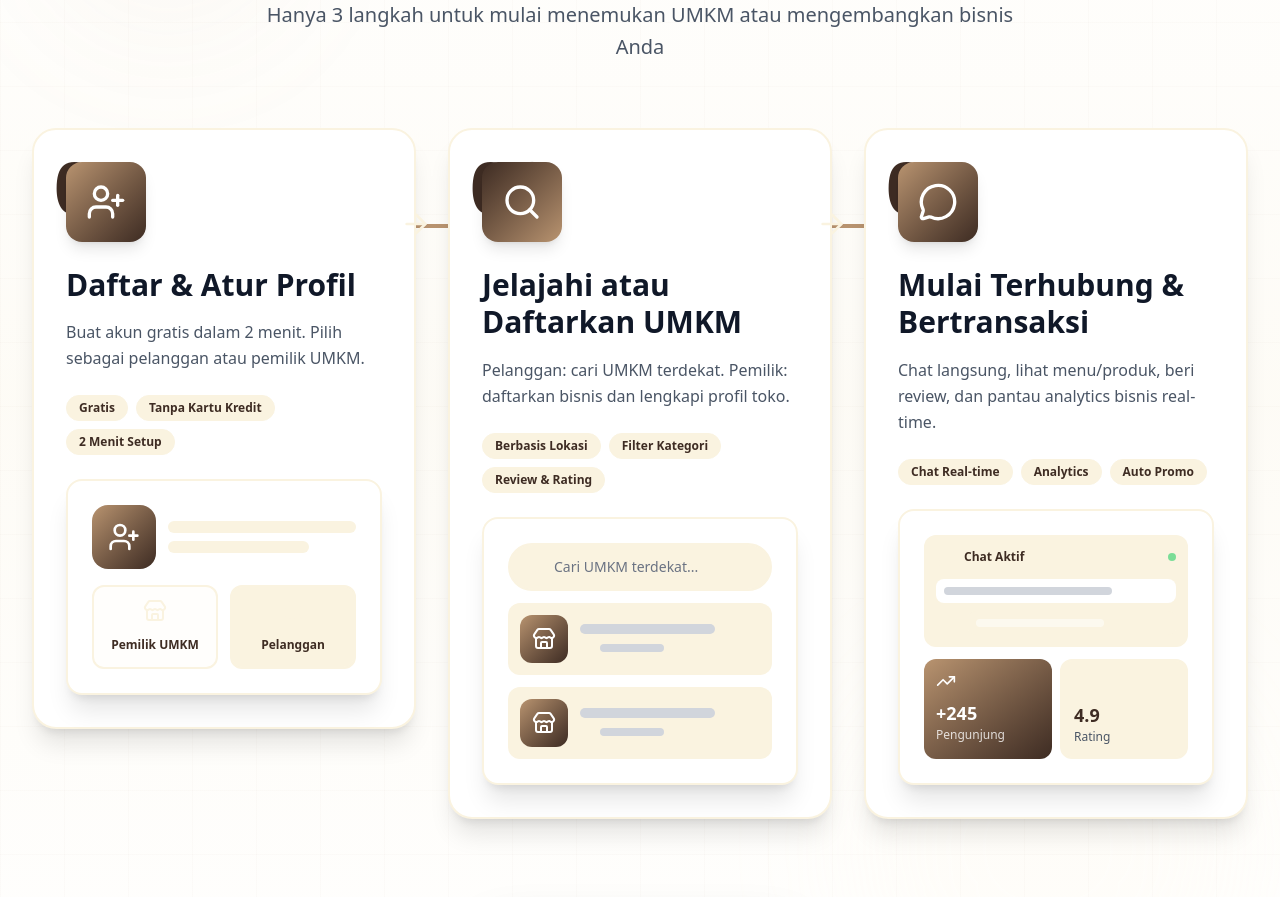
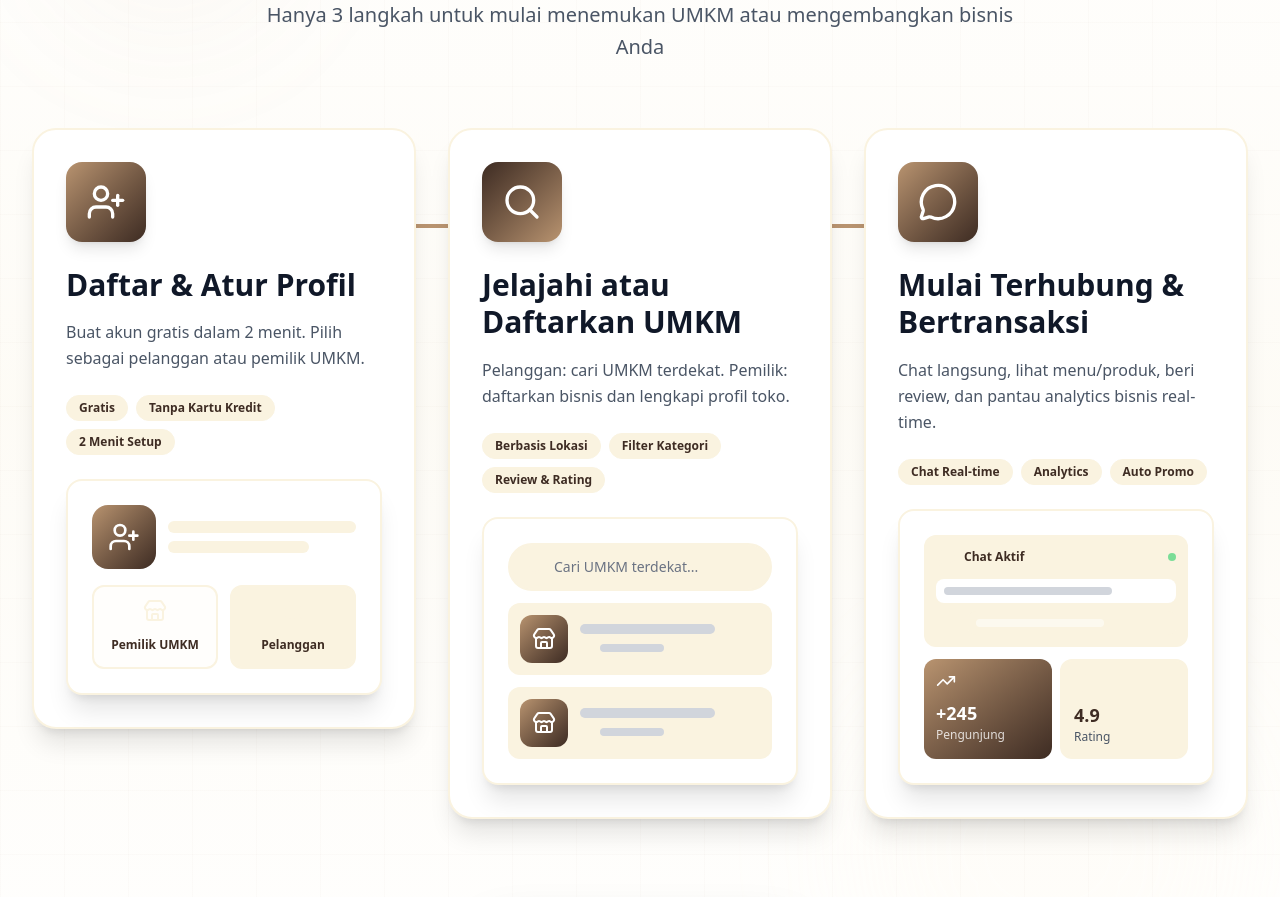
Before and after one commit to Yudann/mapin-aja, a Next.js app: page / in a window 1280 px wide. Shown: the part 6080-6977 px from the top of the page. Built offline with nearby package versions, Linux system fonts and the light colour scheme; no server answers.

Commit message:
style: remove number

```diff
--- a/src/components/section/HowItWorks.tsx
+++ b/src/components/section/HowItWorks.tsx
@@ -201,9 +201,6 @@ const HowItWorksSection = () => {
                   >
                     <step.icon className="w-10 h-10 text-white" />
                   </div>
-                  <div className="absolute -top-3 -left-3 text-7xl font-black text-brown-light] -z-0">
-                    {step.number}
-                  </div>
                 </div>
 
                 {/* Title */}
@@ -233,17 +230,6 @@ const HowItWorksSection = () => {
               </div>
 
               {/* Arrow - Desktop */}
-              {index < steps.length - 1 && (
-                <motion.div
-                  className="hidden lg:block absolute top-20 -right-4 z-20"
-                  initial={{ opacity: 0, x: -20 }}
-                  whileInView={{ opacity: 1, x: 0 }}
-                  transition={{ duration: 0.6, delay: 0.5 }}
-                  viewport={{ once: true }}
-                >
-                  <ArrowRight className="w-8 h-8 text-brown-light" />
-                </motion.div>
-              )}
             </motion.div>
           ))}
         </div>
```
